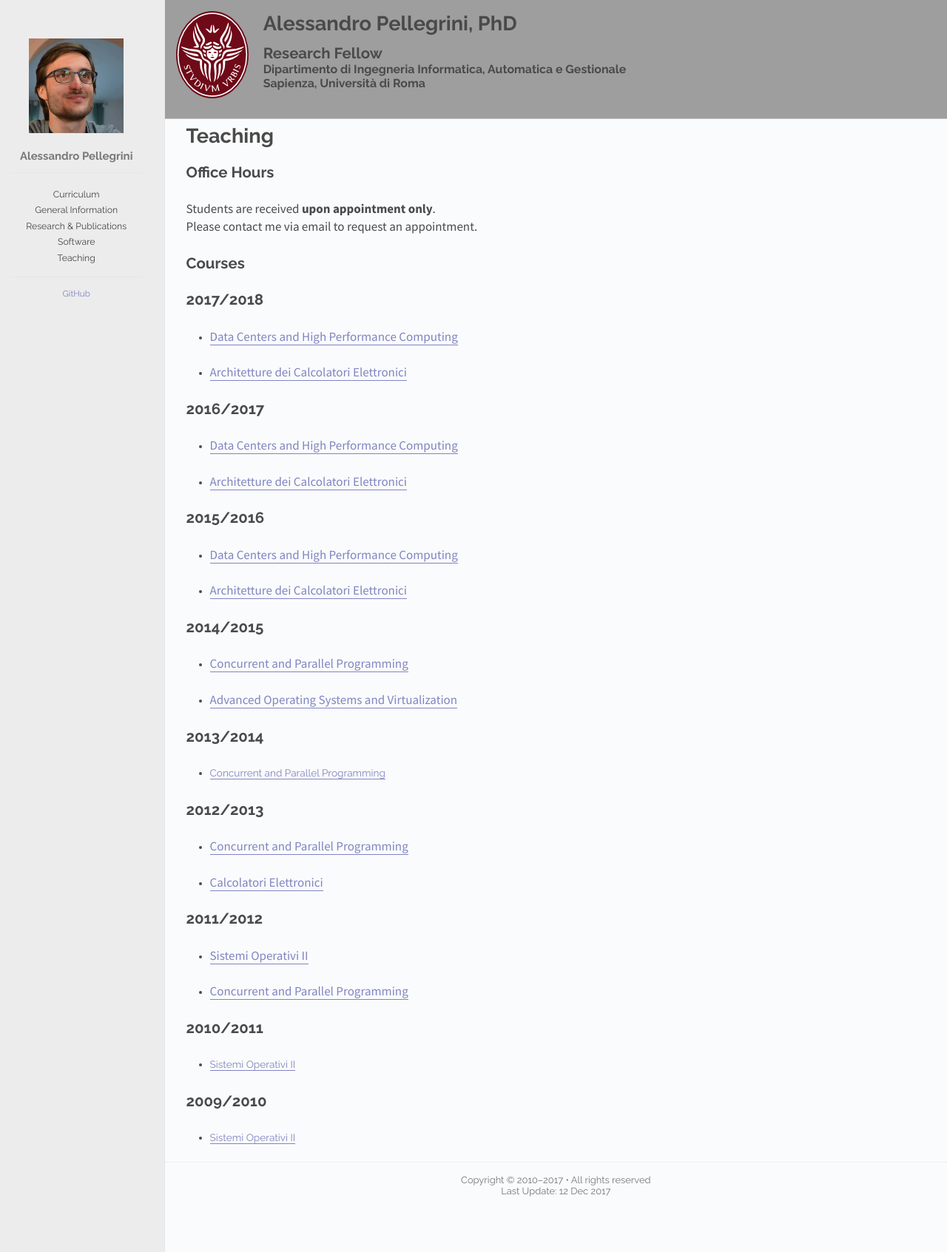
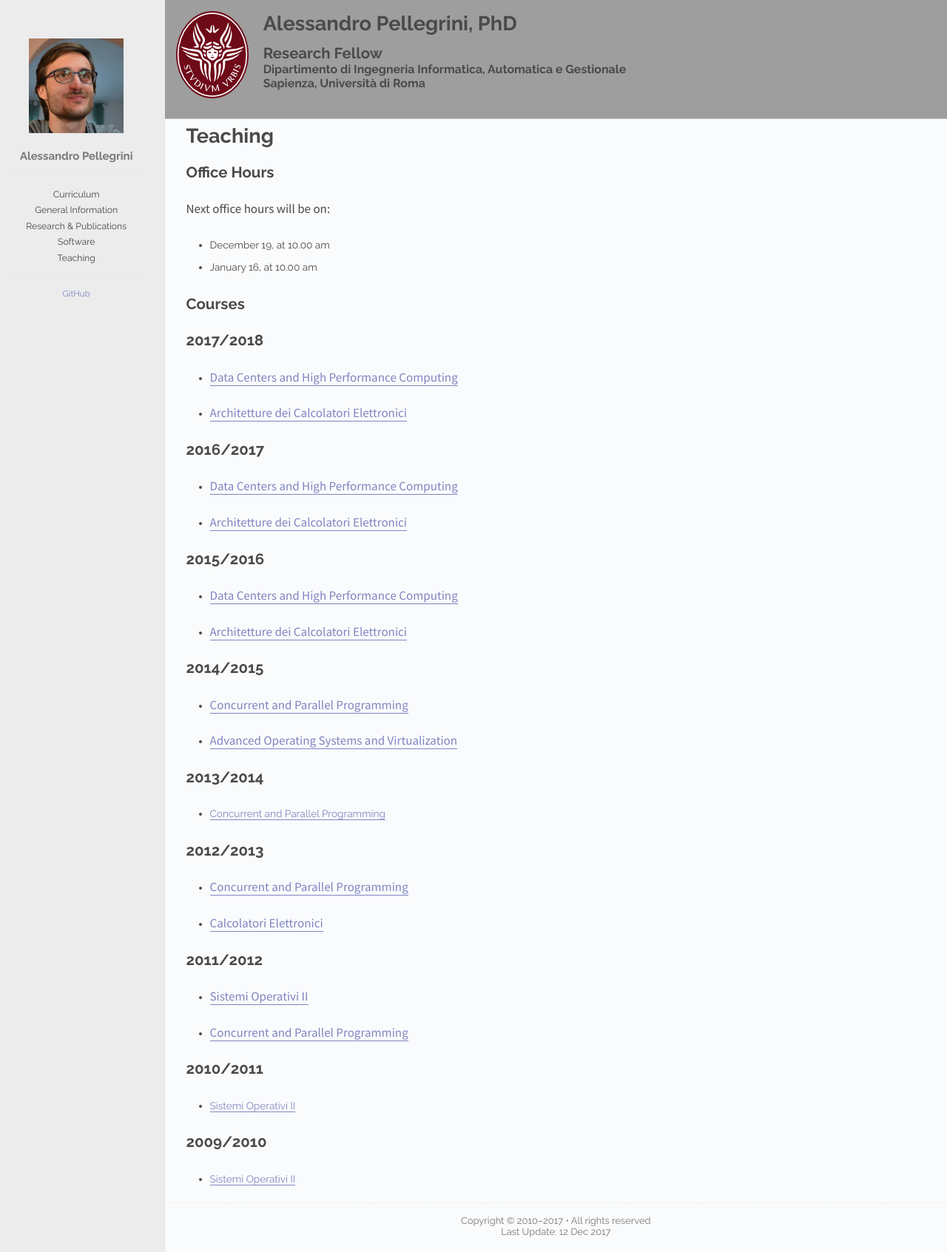
Before and after one commit to alessandropellegrini/personal-website, a Jekyll site: the page built from teaching.md, in a window 1280 px wide. Shown: the whole page at 74% size. Built offline with Jekyll 4.4.1, drawn with Linux system fonts in a browser that asks for light colours; nearby versions of some CDN libraries.

Commit message:
Update office hours
Update office hours for December 2017 and January 2018.

Signed-off-by: Alessandro Pellegrini <pellegrini@dis.uniroma1.it>

```diff
--- a/teaching.md
+++ b/teaching.md
@@ -7,13 +7,18 @@ permalink: /teaching/
 Office Hours
 ------------
 
+Next office hours will be on:
+
+* December 19, at 10.00 am
+* January 16, at 10.00 am
+
 [//]: # (Students office consulting is on Wednesday, from 3.30 pm to 5.00 pm, at Via Ariosto 25, room B120.)
 [//]: # (This may be the most platform independent comment)
 
 [//]: # (Office hours are suspended until the end of April.)
 
-Students are received **upon appointment only**.
-Please contact me via email to request an appointment.
+[//]: # (Students are received **upon appointment only**.    )
+[//]: # (Please contact me via email to request an appointment.)
 
 
 Courses
```
